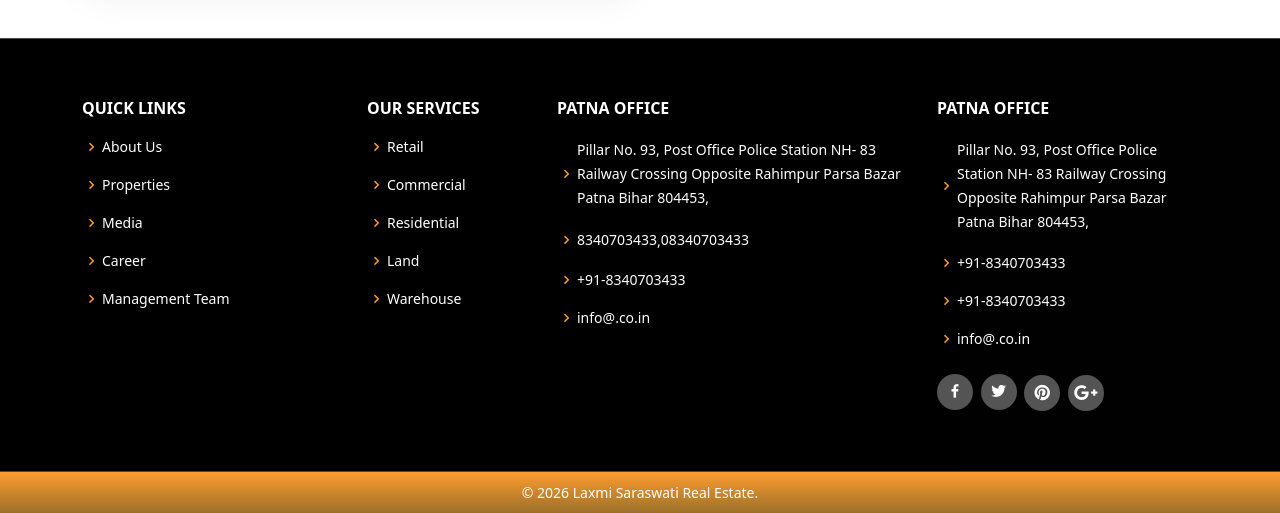
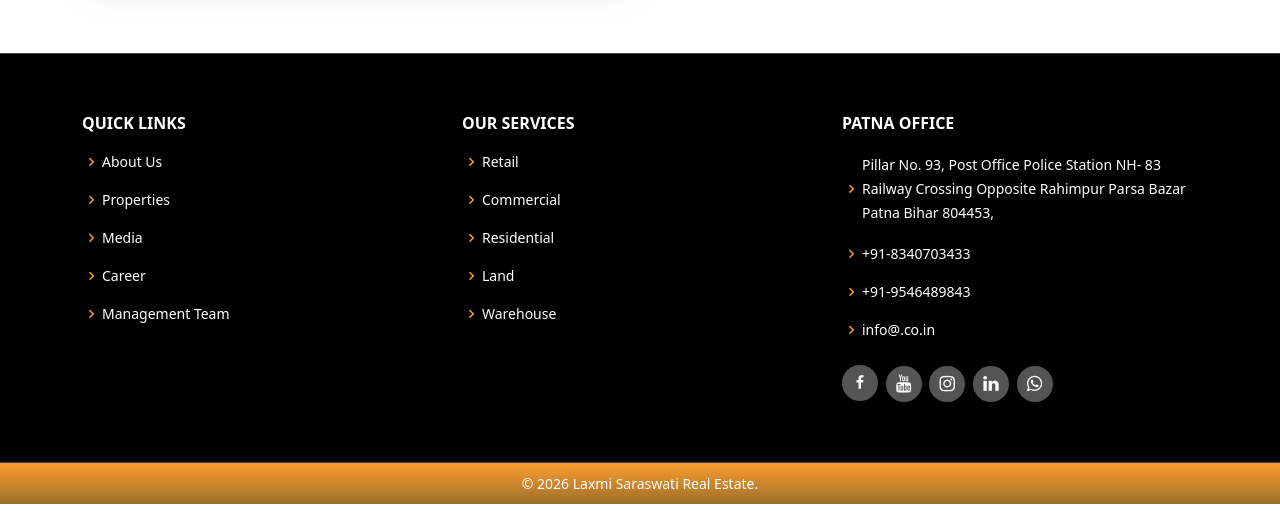
Before and after one commit to MANISH0607/laxmi_saraswati_real_estate, a PHP site: page /contact.php in a window 1280 px wide. Shown: the part 1458-1971 px from the top of the page. Run offline with PHP 8.4, Linux system fonts and the light colour scheme; some libraries are stand-ins or nearby versions.

Commit message:
Seo part completed

```diff
--- a/Land.php
+++ b/Land.php
@@ -7,9 +7,9 @@
     <meta charset="utf-8">
     <meta content="width=device-width, initial-scale=1.0" name="viewport">
     <?php include('default.php'); ?>
-    <title>Plots  || <?php echo $heading; ?></title>
-    <meta content="" name="description">
-    <meta content="" name="keywords">
+    <title>Land and Plots for Sale in Patna Bihar | Laxmi Saraswati Real Estate</title>
+    <meta content="Explore premium land and plots for sale in Patna, Bihar with Laxmi Saraswati Real Estate. Find residential plots, investment land, and open plots in prime locations." name="description">
+    <meta content="land for sale in Patna, plots for sale in Patna Bihar, residential plots in Patna, buy land in Patna Bihar, plots in Bihar, for sale open plots in Patna, investment plots in Patna, real estate land Patna, residential land Bihar, plot investment Patna Bihar, land property in Patna" name="keywords">
     <!-- Favicons -->
     <link href="assets/img/favicon.png" rel="icon">
     <link href="assets/img/apple-touch-icon.html" rel="apple-touch-icon">
--- a/Management-Team.php
+++ b/Management-Team.php
@@ -7,9 +7,9 @@
     <meta charset="utf-8">
     <meta content="width=device-width, initial-scale=1.0" name="viewport">
     <?php include('default.php'); ?>
-    <title>Management Team || <?php echo $heading; ?></title>
-    <meta content="" name="description">
-    <meta content="" name="keywords">
+    <title>Management Team | Laxmi Saraswati Real Estate – Leadership & Vision in Property Services</title>
+    <meta content="Managing Director Rajesh Kumar — driving innovation, strategic property marketing, and development across residential and commercial real estate sectors." name="description">
+    <meta content="Laxmi Saraswati Real Estate management team, real estate leadership Patna, Rajesh Kumar Managing Director, real estate company leadership Bihar, Laxmi Saraswati Real Estate executives, property marketing leadership team, real estate vision and strategy Patna, real estate management and planning team" name="keywords">
     <!-- Favicons -->
     <link href="assets/img/favicon.png" rel="icon">
     <link href="assets/img/apple-touch-icon.html" rel="apple-touch-icon">
--- a/contact.php
+++ b/contact.php
@@ -7,9 +7,9 @@
 	<meta charset="utf-8">
 	<meta content="width=device-width, initial-scale=1.0" name="viewport">
 	<?php include('default.php'); ?>
-	<title>CONTACT US || <?php echo $heading; ?></title>
-	<meta content="" name="description">
-	<meta content="" name="keywords">
+	<title>Contact Laxmi Saraswati Real Estate | Property Dealer in Patna Bihar</title>
+	<meta content="Contact Laxmi Saraswati Real Estate for trusted property buying, selling, and investment in Patna and Bihar. Get expert support and property details today." name="description">
+	<meta content="contact Laxmi Saraswati Real Estate, property dealer contact Patna, real estate office Patna Bihar, plot sale inquiry Bihar, land property contact Patna, real estate phone number Bihar, property consultation Patna, real estate support Bihar, commercial property inquiry Patna, residential plot booking Bihar" name="keywords">
 	<!-- Favicons -->
 	<link href="assets/img/favicon.png" rel="icon">
 	<link href="assets/img/apple-touch-icon.html" rel="apple-touch-icon">
@@ -48,29 +48,30 @@
 				<div class="col-12 col-lg-4 my-2" data-aos="fade-in" data-aos-duration="2000">
 					<div class="p-4 " id="contact-signnn">
 						<div class="text-center">
-							<img src="assets/img/contact/email.png" width="40px" alt="">
+							<img src="assets/img/contact/email.png" width="40px" alt="email us">
 						</div>
 						<div class="d-flex justify-content-center">
 							<div>
 								<h4 class="text-center text-slate-contact">Mail Us</h4>
-								<a href="mailto:info.@gmail.com " class="footerList contact-font text-center my-2">
-									email.com </a>
+								<a href="mailto:info.@gmail.com " class="footerList text-black contact-font text-center my-2">
+
+info@.co.in</a>
 							</div>
 						</div>
 						<div>
-							<a class="inside-container-button" title="click me" href="mailto:info.urmichand@gmail.com ">Mail Me</a>
+							<a class="inside-container-button" title="click me" href="mailto:info@.co.in ">Mail Me</a>
 						</div>
 					</div>
 				</div>
 				<div class="col-12 col-lg-4 my-2" data-aos="fade-in" data-aos-duration="2000">
 					<div class="p-4 " id="contact-signnn">
 						<div class="text-center">
-							<img src="assets/img/contact/telephone.png" width="40px" alt="">
+							<img src="assets/img/contact/telephone.png" width="40px" alt="mobile number">
 						</div>
 						<div class="d-flex justify-content-center">
 							<div>
 								<h4 class="text-center text-slate-contact">Call Us</h4>
-								<a href="tel:+91 83407 03433" class=" footerList contact-font text-center my-2">
+								<a href="tel:+91 83407 03433" class=" footerList text-black contact-font text-center my-2">
 									+91 83407 03433</a>
 							</div>
 						</div>
@@ -82,12 +83,12 @@
 				<div class="col-12 col-lg-4 my-2" data-aos="fade-in" data-aos-duration="2000">
 					<div class="p-4 " id="contact-signnn">
 						<div class="text-center">
-							<img src="assets/img/contact/png-clipart.png" width="40px" alt="">
+							<img src="assets/img/contact/png-clipart.png" width="40px" alt="Phone Number">
 						</div>
 						<div class="d-flex justify-content-center">
 							<div>
 								<h4 class="text-center text-slate-contact">Address</h4>
-								<a href="javascript:void(0);" class=" footerList contact-font text-center my-2">
+								<a href="javascript:void(0);" class="text-black footerList contact-font text-center my-2">
 									Pillar No. 93, Post Office Police Station NH-83,Railway Crossing, Opposite Rahimpur, Parsa Bazar, Patna, Bihar 804453</a>
 							</div>
 						</div>
@@ -178,7 +179,7 @@
 				</div>
 				<div class="col-sm-12 col-md-6 col-lg-6 pl-0 pr-0 ">
 					<div>
-						<iframe src="https://www.google.com/maps/embed?pb=!1m18!1m12!1m3!1d12037.190966736323!2d85.09973267552483!3d25.541455300000035!2m3!1f0!2f0!3f0!3m2!1i1024!2i768!4f13.1!3m3!1m2!1s0x39f2a7ce1959fd77%3A0x5c5346cace166b7d!2sParsa%20Bazar%20Post%20Office!5e1!3m2!1sen!2sin!4v1761735158164!5m2!1sen!2sin" width="600" height="450" style="border:0;" allowfullscreen="" loading="lazy" referrerpolicy="no-referrer-when-downgrade"></iframe>
+						<iframe src="https://www.google.com/maps/embed?pb=!1m18!1m12!1m3!1d12037.190966736323!2d85.09973267552483!3d25.541455300000035!2m3!1f0!2f0!3f0!3m2!1i1024!2i768!4f13.1!3m3!1m2!1s0x39f2a7ce1959fd77%3A0x5c5346cace166b7d!2sParsa%20Bazar%20Post%20Office!5e1!3m2!1sen!2sin!4v1761735158164!5m2!1sen!2sin" width="100%" height="620" style="border:0;" allowfullscreen="" loading="lazy" referrerpolicy="no-referrer-when-downgrade"></iframe>
 					</div>
 				</div>
 			</div>
--- a/includes/footer.php
+++ b/includes/footer.php
@@ -2,7 +2,7 @@
   <div class="footer-top">
     <div class="container">
       <div class="row">
-   <div class="col-lg-3 col-md-6 col-6 footer-links">
+   <div class="col-lg-4 col-md-6  footer-links">
             <h4>QUICK LINKS</h4>
             <ul>
               <li><i class="bx bx-chevron-right"></i> <a href="about-us.php">About Us</a></li>
@@ -10,10 +10,10 @@
               <!-- <li><i class="bx bx-chevron-right"></i> <a href="#">NRI</a></li> -->
               <li><i class="bx bx-chevron-right"></i> <a href="media.php">Media</a></li>
               <li><i class="bx bx-chevron-right"></i> <a href="career.php">Career</a></li>
-              <li><i class="bx bx-chevron-right"></i> <a href="Management-team.php">Management Team</a></li>
+              <li><i class="bx bx-chevron-right"></i> <a href="Management-Team.php">Management Team</a></li>
             </ul>
           </div>
-          <div class="col-lg-2 col-md-6 col-6 footer-links">
+          <div class="col-lg-4 col-md-6  footer-links">
             <h4>OUR SERVICES</h4>
             <ul>
               <li><i class="bx bx-chevron-right"></i> <a href="properties.php">Retail</a></li>
@@ -25,31 +25,22 @@
             </ul>
           </div>
 
+
+
           <div class="col-lg-4 col-md-6 footer-links">
-            <h4>PATNA OFFICE</h4>
-            <ul>
-              <li><i class="bx bx-chevron-right"></i> <a href="#" style="line-height: 24px;">Pillar No. 93, Post Office Police Station NH- 83 Railway Crossing Opposite Rahimpur Parsa Bazar Patna Bihar 804453, </a></li>
-              <li><i class="bx bx-chevron-right"></i> <a href="tel:8340703433" >8340703433</a>,
-              <a href="tel: 08340703433">  08340703433</a></li>
-              <li><i class="bx bx-chevron-right"></i>  <a href="tel:+91-9234570001">+91-8340703433</a></li>
-              <li><i class="bx bx-chevron-right"></i> <a href="mailto:info@.co.in">info@.co.in</a></li>
-              <!-- <li><i class="bx bx-chevron-right"></i><a href="mailto:"></a></li> -->
-            </ul>
-          </div>
-
-          <div class="col-lg-3 col-md-6 footer-links">
             <h4>PATNA OFFICE</h4>
              <ul>
               <li><i class="bx bx-chevron-right"></i> <a href="#"  style="line-height: 24px;">Pillar No. 93, Post Office Police Station NH- 83 Railway Crossing Opposite Rahimpur Parsa Bazar Patna Bihar 804453, </a></li>
               <li><i class="bx bx-chevron-right"></i> <a href="tel:+91-8340703433">+91-8340703433</a></li>
-              <li><i class="bx bx-chevron-right"></i> <a href="tel:+91-8340703433">+91-8340703433</a></li>
+              <li><i class="bx bx-chevron-right"></i> <a href="tel:+91-9546489843">+91-9546489843</a></li>
               <li><i class="bx bx-chevron-right"></i> <a href="mailto:.co.in">info@.co.in</a></li>
             </ul>
             <div class="social-links mt-3">
-              <a href="https://www.facebook.com//" target="_blank" class="facebook"><i class="bx bxl-facebook"></i></a>
-              <a href="https://twitter.com/" target="_blank" class="twitter"><i class="bx bxl-twitter"></i></a>
-              <a href="https://www.pinterest.com//" target="_blank" class="google-plus"><i class="fa fa-pinterest"></i></a>
-              <a href="://plus.google.com/http://Laxmisaraswati.com" target="_blank" class="linkedin"><i class="fa fa-google-plus"></i></a>
+              <a href="https://www.facebook.com/laxmisaraswatirealestate" target="_blank" class="facebook"><i class="bx bxl-facebook"></i></a>
+              <a href="https://www.youtube.com/@laxmiSarswati_realestate" target="_blank" class="twitter"><i class="fa fa-youtube"></i></a>
+              <a href="https://www.instagram.com/laxmisaraswati_realestate/" target="_blank" class="google-plus"><i class="fa fa-instagram"></i></a>
+              <a href="https://www.linkedin.com/in/rajesh-kumar-24b865397/" target="_blank" class="linkedin"><i class="fa fa-linkedin"></i></a>
+              <a href="https://wa.me/918340703433" target="_blank" class="linkedin"><i class="fa fa-whatsapp"></i></a>
             </div>
           </div>
       </div>
--- a/includes/header.php
+++ b/includes/header.php
@@ -38,7 +38,7 @@
       <div class="col-lg-4 col-4 col-md-4">
         <div class="logo">
           <a href="index.php">
-            <img src="assets/img/uploads/logo.jpg" alt="Company Logo" class="img-fluid">
+            <img src="assets/img/uploads/logo.jpg" alt="commercial property in patna" class="img-fluid">
           </a>
         </div>
       </div>
@@ -83,15 +83,15 @@
 
             <!-- Social Icons in Navbar -->
             <div class="social-links d-lg-none d-md-none d-sm-none">
-              <a href="https://www.facebook.com/" target="_blank" class="facebook"><i class="bx bxl-facebook"></i></a>
-              <a href="https://twitter.com/" target="_blank" class="twitter"><i class="bx bxl-twitter"></i></a>
-              <a href="https://www.pinterest.com/" target="_blank" class="pinterest"><i class="fa fa-pinterest"></i></a>
-              <a href="https://plus.google.com/" target="_blank" class="google-plus"><i class="fa fa-google-plus"></i></a>
+              <a href="https://www.facebook.com/laxmisaraswatirealestate" target="_blank" class="facebook"><i class="bx bxl-facebook"></i></a>
+              <a href="https://www.youtube.com/@laxmiSarswati_realestate" target="_blank" class="twitter"><i class="fa fa-youtube"></i></a>
+              <a href="https://www.instagram.com/laxmisaraswati_realestate/" target="_blank" class="pinterest"><i class="fa fa-instagram"></i></a>
+              <a href="https://www.linkedin.com/in/rajesh-kumar-24b865397/" target="_blank" class="google-plus"><i class="fa fa-linkedin"></i></a>
             </div>
 
             <!-- Mobile Nav Toggle -->
             <i class="bi bi-list mobile-nav-toggle d-lg-none" id="mobile-toggle"></i>
-          <!-- </nav>
+            <!-- </nav>
           <div class="logo d-lg-none">
             <a href="index.php">
               <img src="assets/img/uploads/logo.jpg" alt="Company Logo" class="img-fluid">
--- a/index.php
+++ b/index.php
@@ -7,7 +7,7 @@
   <meta charset="utf-8">
   <meta content="width=device-width, initial-scale=1.0" name="viewport">
   <?php include('default.php'); ?>
-  <title>Home || <?php echo $heading; ?></title>
+  <title>Best Real Estate Company in Patna Bihar – Laxmi Saraswati Real Estate</title>
   <meta content="" name="description">
   <meta content="" name="keywords">
 
@@ -64,7 +64,7 @@
       <div class="container">
         <div class="row">
           <div class="col-md-8">
-            <h4>Laxmi Saraswati Real Estate</h4>
+            <h1>Best Real Estate Company in Patna Bihar – Laxmi Saraswati Real Estate</h1>
             <hr class="divider">
             <p>Laxmi Saraswati Real Estate is synonymous with the real estate marketing in India, particularly in the
               eastern region, on the back of increased realty transactions taking place in this part of the country. In
--- a/media.php
+++ b/media.php
@@ -7,9 +7,9 @@
     <meta charset="utf-8">
     <meta content="width=device-width, initial-scale=1.0" name="viewport">
     <?php include('default.php'); ?>
-    <title>Media || <?php echo $heading; ?></title>
-    <meta content="" name="description">
-    <meta content="" name="keywords">
+    <title>Media Gallery | Laxmi Saraswati Real Estate Patna Bihar</title>
+    <meta content="Explore the media gallery of Laxmi Saraswati Real Estate featuring property photos, project updates, site images, and real estate activities in Patna Bihar." name="description">
+    <meta content="laxmi saraswati real estate, Real estate in Patna Bihar, Property photos Bihar, Land project Patna, Plot sale in Bihar, Real estate company bihar, Property dealer Patna, Residential plots Bihar, commercial property bihar, real estate dealer Patna" name="keywords">
     <!-- Favicons -->
     <link href="assets/img/favicon.png" rel="icon">
     <link href="assets/img/apple-touch-icon.html" rel="apple-touch-icon">
--- a/residential-properties.php
+++ b/residential-properties.php
@@ -7,9 +7,9 @@
     <meta charset="utf-8">
     <meta content="width=device-width, initial-scale=1.0" name="viewport">
     <?php include('default.php'); ?>
-    <title>RESIDENTIAL || <?php echo $heading; ?></title>
-    <meta content="" name="description">
-    <meta content="" name="keywords">
+    <title>Residential Properties in Patna Bihar | Laxmi Saraswati Real Estate</title>
+    <meta content="Discover premium residential properties in Patna, Bihar with Laxmi Saraswati Real Estate. Find flats, houses, and residential projects in prime locations with modern amenities and excellent investment opportunities." name="description">
+    <meta content="residential properties in Patna, flats for sale in Patna Bihar, residential projects in Patna, house for sale in Patna, buy flat in Patna Bihar, residential real estate Patna, apartments in Patna Bihar, new residential projects in Patna, property in Patna, for sale residential investment in Patna, luxury flats in Patna Bihar, best residential property in Patna" name="keywords">
     <!-- Favicons -->
     <link href="assets/img/favicon.png" rel="icon">
     <link href="assets/img/apple-touch-icon.html" rel="apple-touch-icon">
--- a/thankyou.php
+++ b/thankyou.php
@@ -49,7 +49,7 @@
           </div>
           <div class="col-12 col-md-6 d-flex  justify-content-center ">
             <div class="thimg">
-              <img src="./assets/images/Contact/thanku-p.png" class="w-thanks-img" alt="">
+              <img src="./assets/images/Contact/thanku-p.png" class="w-thanks-img" alt="buy property in patna">
             </div>
           </div>
         </div>
--- a/warehouse-properties.php
+++ b/warehouse-properties.php
@@ -7,9 +7,9 @@
     <meta charset="utf-8">
     <meta content="width=device-width, initial-scale=1.0" name="viewport">
     <?php include('default.php'); ?>
-    <title>WARE HOUSE || <?php echo $heading; ?></title>
-    <meta content="" name="description">
-    <meta content="" name="keywords">
+    <title>Warehouse & Industrial Properties in Patna Bihar | Laxmi Saraswati Real Estate</title>
+    <meta content="Discover warehouse and industrial properties for sale in Patna, Bihar with Laxmi Saraswati Real Estate. Find large warehouses, storage facilities, industrial land." name="description">
+    <meta content="warehouse properties in Patna, industrial property in Patna Bihar, warehouse for sale in Patna, industrial space Bihar, storage warehouse Patna, logistics warehouse in Bihar, warehouse land in Patna, commercial warehouse Patna, industrial property for sale Bihar, warehouse real estate Patna, industrial plots Patna Bihar" name="keywords">
     <!-- Favicons -->
     <link href="assets/img/favicon.png" rel="icon">
     <link href="assets/img/apple-touch-icon.html" rel="apple-touch-icon">
```
Also changed, not shown: about-us.php (+4 -4 lines), career.php (+5 -4 lines), properties.php (+9 -9 lines).
